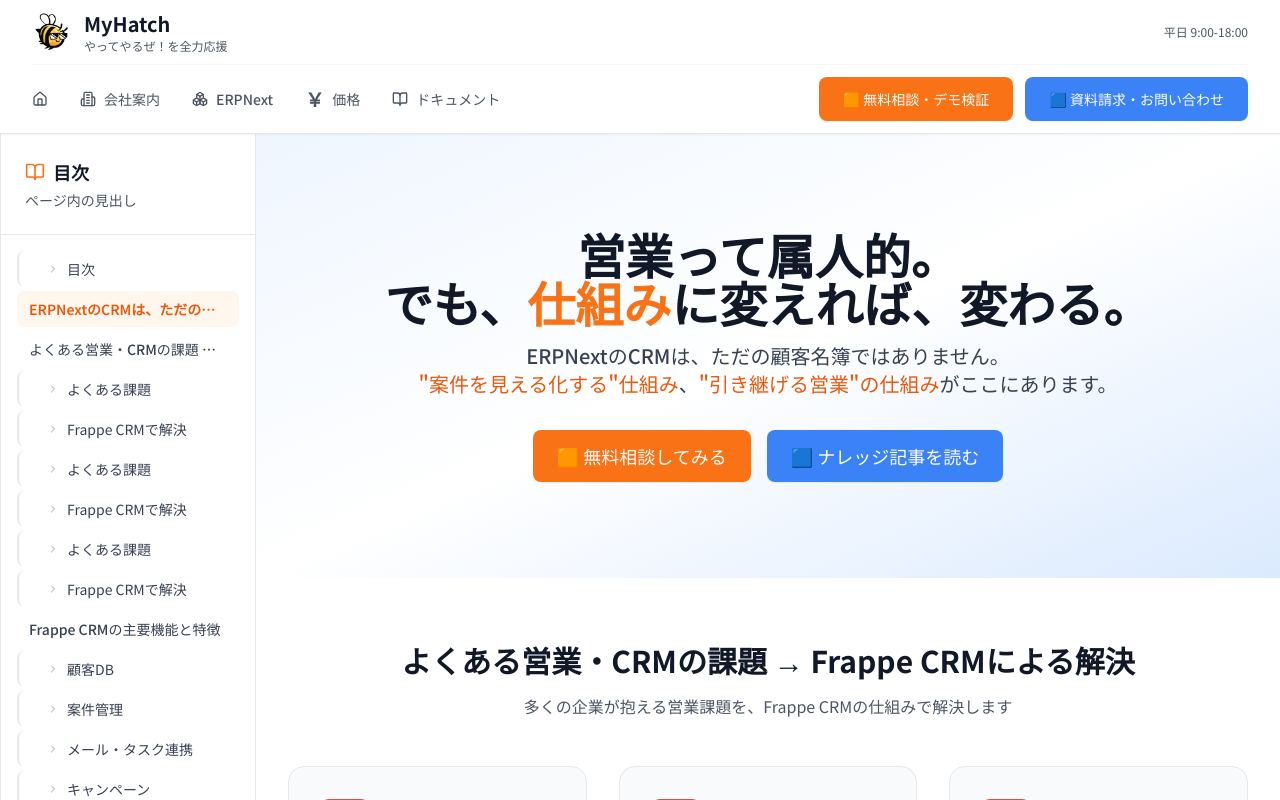
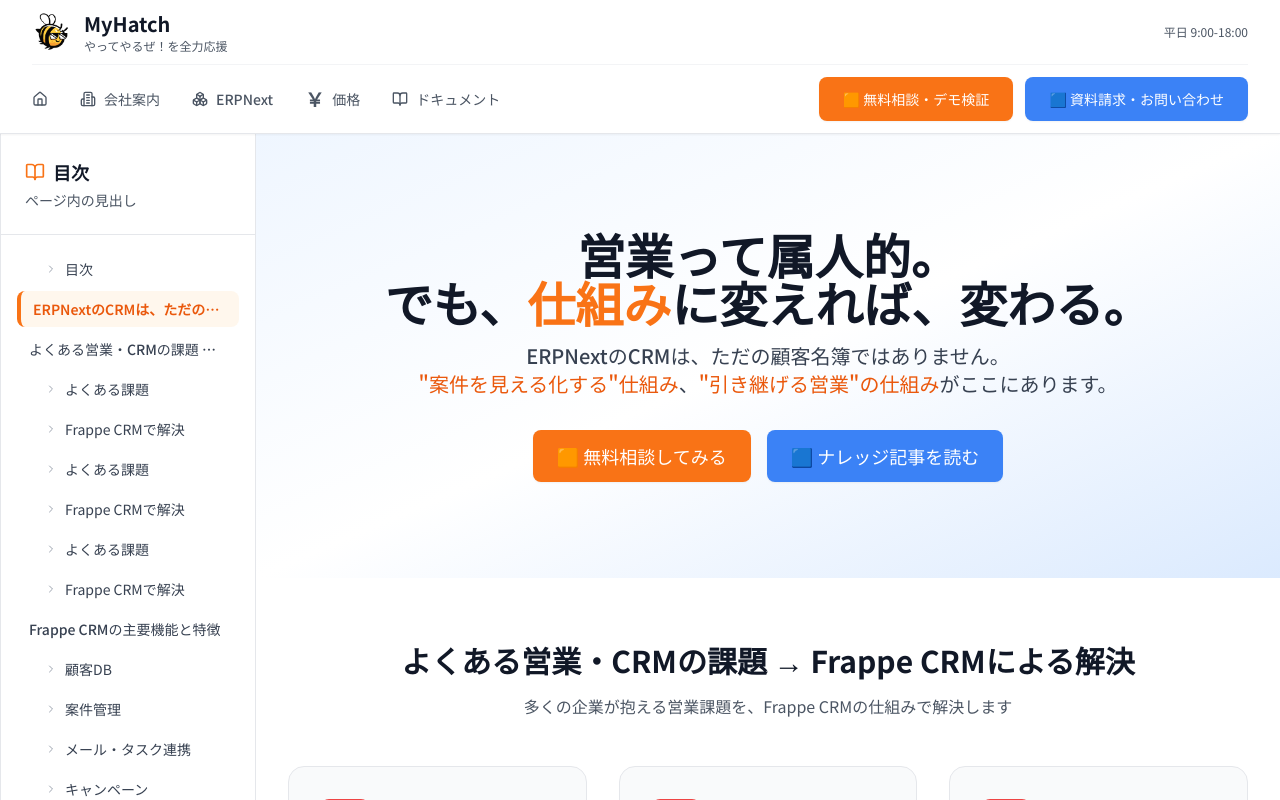
Before and after one commit to yokamotp/ERPNext-HP-SS3, a Next.js app: page /crm in a window 1280 px wide. Shown: the top 800 px of the page. Built offline with nearby package versions, Linux system fonts and the light colour scheme.

Commit message:
右サイドバーの装飾を微修正

```diff
--- a/components/TableOfContents.tsx
+++ b/components/TableOfContents.tsx
@@ -123,8 +123,7 @@ export default function TableOfContents({ className = '' }: TableOfContentsProps
                   ${level === 2 ? 'font-medium' : 'font-normal'}
                 `}
                 style={{
-                  paddingLeft: `${(level - 2) * 16 + 12}px`,
-                  borderLeft: level > 2 ? '2px solid #e5e7eb' : 'none'
+                  paddingLeft: `${(level - 2) * 16 + 12}px`
                 }}
               >
                 <div className="flex items-center">
```
